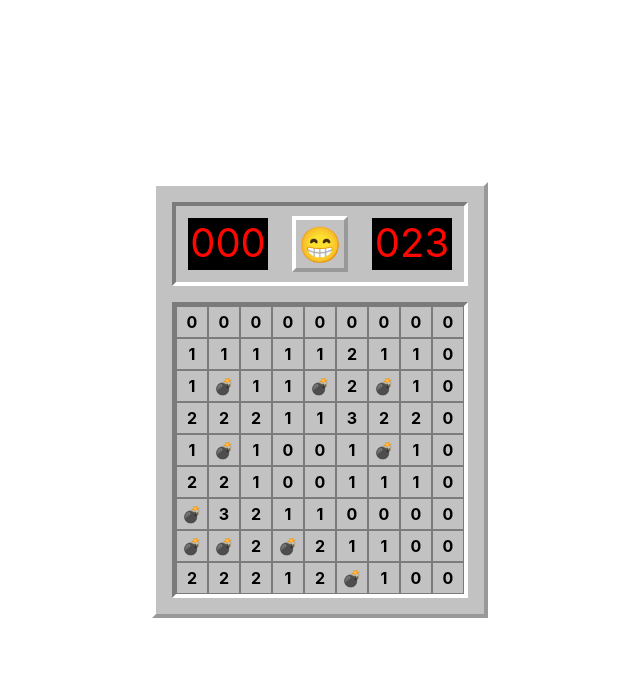
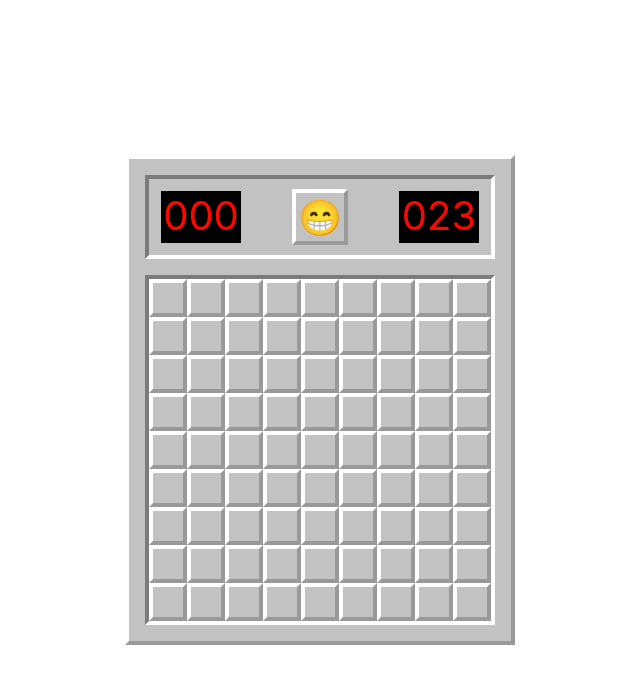
Before and after one commit to HazDuck/minesweeper, a React (Create React App) app: page / in a window 1280 px wide. Shown: the top 684 px of the page, without its empty margins (320-960 px from the left). Built offline with nearby package versions, Linux system fonts and the light colour scheme.

Commit message:
number next to bomb and colors

```diff
--- a/src/components/Button.tsx
+++ b/src/components/Button.tsx
@@ -14,6 +14,9 @@ export const Button: React.FC<ButtonProps> = ({ row, col, state, value }) => {
       if (value === CellValue.bomb) {
         return <span role="img" aria-label="Bomb">💣</span>
       }
+      if (value === CellValue.none) {
+        return null
+      }
       return value
     } else if (state === CellState.flagged) {
       return <span role="img" aria-label="Flag">🚩</span>
@@ -22,7 +25,7 @@ export const Button: React.FC<ButtonProps> = ({ row, col, state, value }) => {
     }
   }
   return (
-    <div className={`Button ${state === CellState.visible ? 'visible' : ''}`}>
+    <div className={`Button ${state === CellState.visible ? 'visible' : ''} value-${value}`}>
       {renderContent()}
     </div>
   )
--- a/src/index.scss
+++ b/src/index.scss
@@ -83,6 +83,7 @@ code {
   height: 30px;
   justify-content: center;
   width: 30px;
+  font-weight: bold;
 
   &:active {
     @include border(#fff, $dark_grey);
@@ -92,4 +93,36 @@ code {
     border-color: #7b7b7b;
     border-width: 1px;
   }
+
+  &.value-1 {
+    color: blue;
+  }
+
+  &.value-2 {
+    color: green;
+  }
+
+  &.value-3 {
+    color: red;
+  }
+
+  &.value-4 {
+    color: purple;
+  }
+
+  &.value-5 {
+    color: maroon;
+  }
+
+  &.value-6 {
+    color: turquoise;
+  }
+
+  &.value-7 {
+    color: black;
+  }
+
+  &.value-8 {
+    color: gray;
+  }
 }
--- a/src/utils/index.ts
+++ b/src/utils/index.ts
@@ -1,6 +1,5 @@
 import { CONSTANTS } from "../constants";
 import { CellValue, CellState, Cell } from "../types";
-import { number } from "prop-types";
 
 export const generateCells = (): Cell[][] => {
   //an array of different Cells, wrapped in an array
@@ -12,7 +11,7 @@ export const generateCells = (): Cell[][] => {
     for (let col = 0; col < CONSTANTS.MAX_COLS; col++) {
       cells[row].push({
         value: CellValue.none,
-        state: CellState.visible //TODO: switch back to Cellstate.initial
+        state: CellState.initial
       });
     }
   }
@@ -104,5 +103,6 @@ export const generateCells = (): Cell[][] => {
         }
       }
     }
+
   return cells;
 };
```
